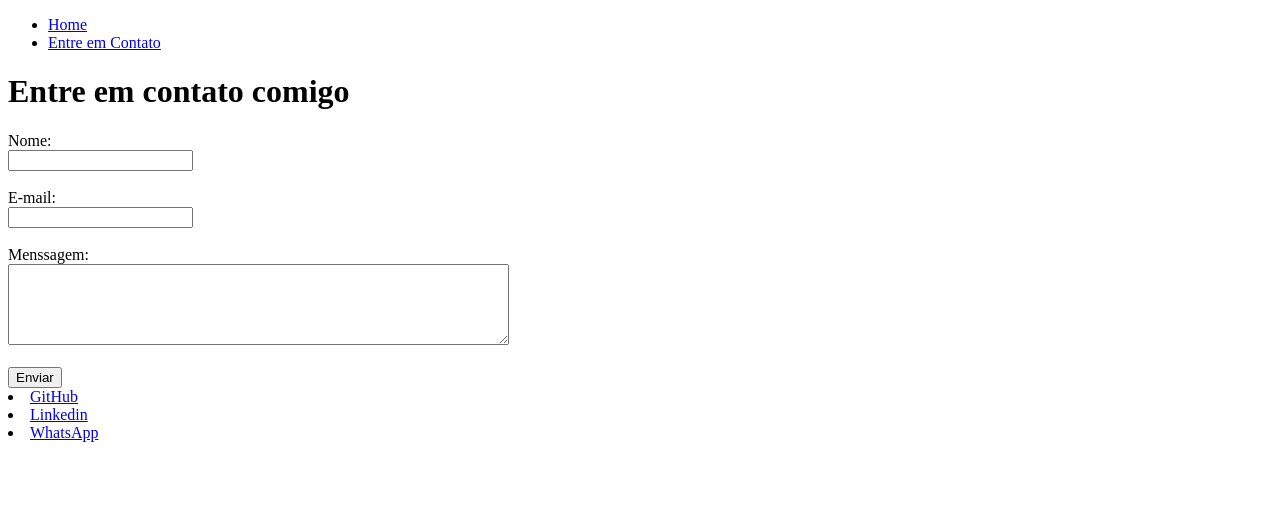
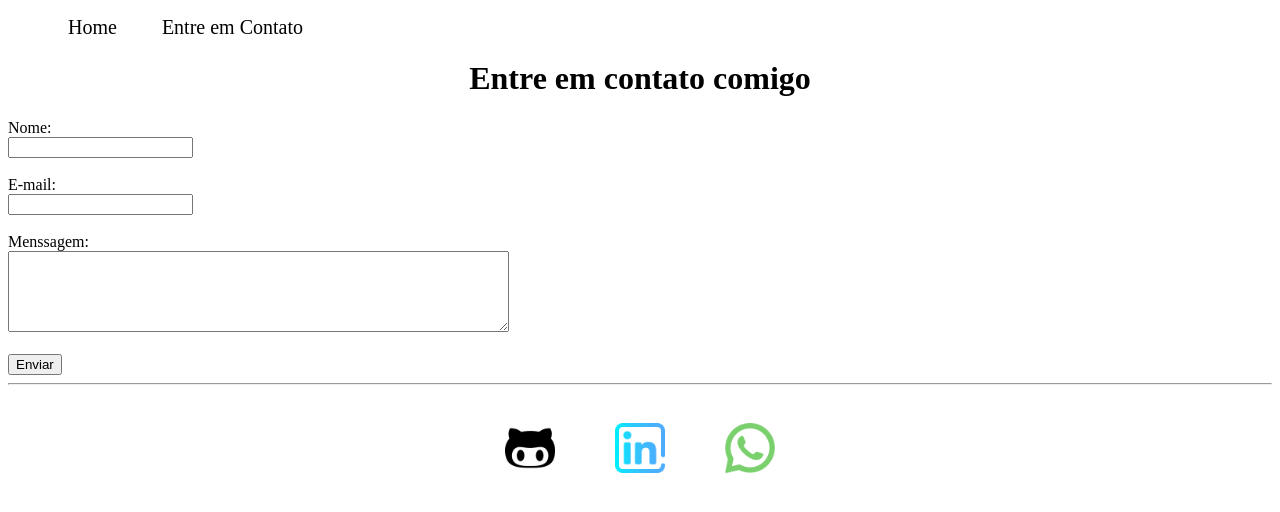
Before and after one commit to Maysouzac/FundamentosWEB, a plain HTML site: page curriculoMayara/contato.html in a window 1280 px wide. Drawn offline with Linux system fonts and the light colour scheme.

Commit message:
implementação de todo estilo do site, utilizando CSS puro

```diff
--- /dev/null
+++ b/curriculoMayara/assets/img/css/styles.css
@@ -0,0 +1,56 @@
+/*Estilos da página index.html*/
+.center {
+    text-align: center;
+}
+
+.justify{
+    text-align: justify;
+}
+
+.container  {
+    display: flex;
+    flex-flow: row;
+    justify-content: center;
+    align-items: center;
+}
+
+#menu li {
+    display: inline;
+    padding: 20px;
+}
+
+#menu li a {
+    text-decoration: none;
+    color: black;
+    font-size: 20px;
+}
+
+#menu li a:hover {
+    color: grey;
+}
+
+.p-30 {
+    padding: 30px;
+}
+
+.br-50 {
+    border-radius: 50%;
+}
+
+.wh-300{
+    width: 300px;
+    height: 300px;
+}
+
+.tm-social {
+    width: 50px;
+    height: 50px;
+}
+
+.mp-50{
+    margin-bottom: 50px;
+}
+
+.ml-50 {
+    margin-left: 50px;
+}
--- a/curriculoMayara/contato.html
+++ b/curriculoMayara/contato.html
@@ -1,12 +1,16 @@
 <!DOCTYPE html>
 <html lang="pt-br">
+
 <head>
     <meta charset="UTF-8">
     <meta name="viewport" content="width=device-width, initial-scale=1.0">
     <title>Contatos: </title>
+    <link rel="stylesheet" href="assets/img/css/styles.css">
 </head>
+
 <body>
-    <ul>
+
+    <ul id="menu">
         <li>
             <a href="curriculo.html">  Home </a>
         </li>
@@ -15,8 +19,11 @@
         </li>
     </ul>
 
-    <h1>Entre em contato comigo</h1>
+    <h1 class="center">Entre em contato comigo</h1>
 
+    <div>
+
+        <div>
             <form>
                 <label for="nome">Nome:</label> <br>
                 <input type="text" id="nome">
@@ -31,14 +38,27 @@
                 <br>
                 <br>
                 <button>Enviar</button>
+                </form>
+        </div>
+
+    </div>
 
 
-        <li>
-            <a href="https://github.com/Maysouzac" target="_blank">  GitHub </a>
-        </li>
-        <li>
-            <a href="https://www.linkedin.com/in/mayarasouzacosta/" target="_blank"> Linkedin </a>
-        </li>
-        <li>
-            <a href="https://api.whatsapp.com/send?phone=5511954795878" target="_blank"> WhatsApp </a>
-        </li>
+    <hr>
+    <footer>
+
+        <div class="container">
+
+            <a href="https://github.com/Maysouzac" target="_blank">
+                <img class="tm-social p-30" src="assets/img/github.png" alt="Logo GitHub"> </a>
+
+            <a href="https://www.linkedin.com/in/mayarasouzacosta/" target="_blank">
+                <img class="tm-social p-30" src="assets/img/linkedin.png" alt="Logo Linkedin"> </a>
+
+            <a href="https://api.whatsapp.com/send?phone=5511954795878" target="_blank">
+                <img class="tm-social p-30" src="assets/img/whatsapp.png" alt="Logo whatsapp"></a>
+        </div>
+    </footer>
+
+    </body>
+    </html>
```
Also changed, not shown: curriculoMayara/curriculo.html (+46 -12 lines), videoCode/index.html (+2 -0 lines), curriculoMayara/assets/img/github.png (added), curriculoMayara/assets/img/instagram.png (added), curriculoMayara/assets/img/linkedin.png (added), curriculoMayara/assets/img/whatsapp.png (added), videoCode/assets/img/instagram.png (deleted), videoCode/assets/img/linkedin.png (deleted), videoCode/contato.html (line endings or trailing spaces). Lines whose indentation alone changed are shown as unchanged.
